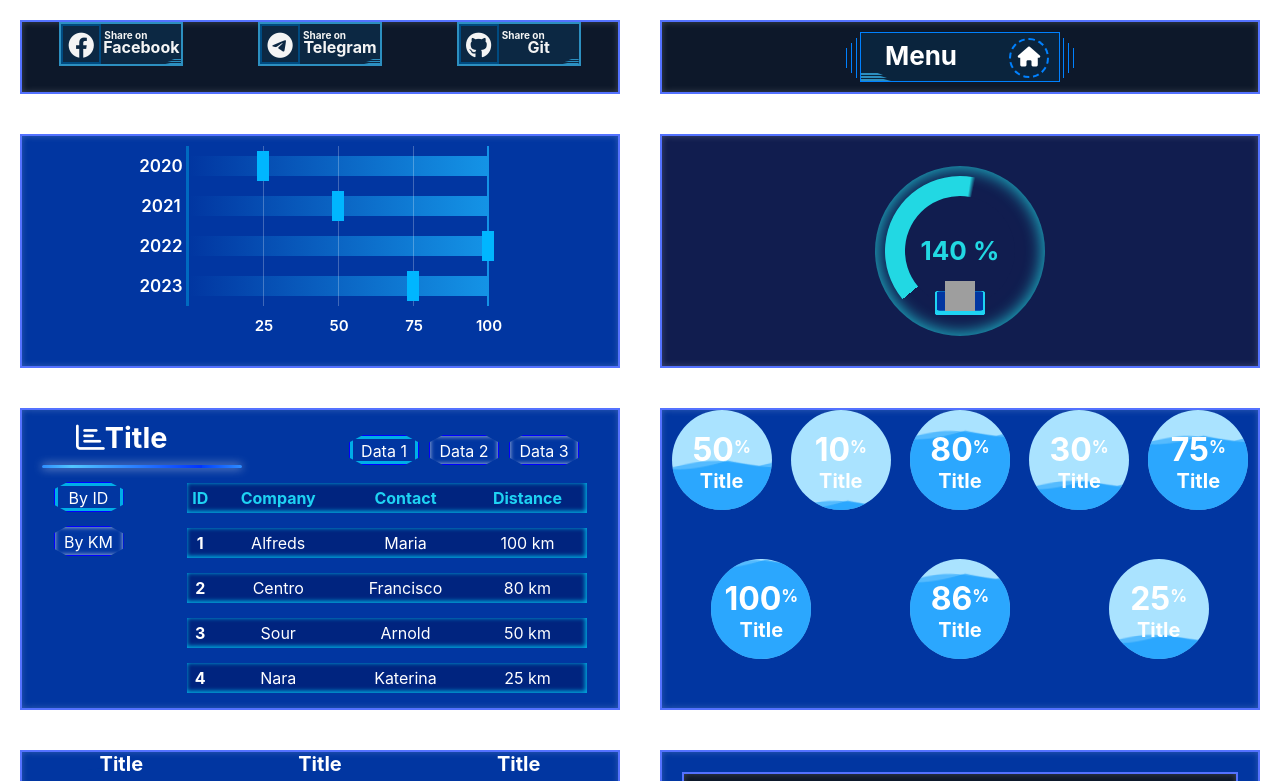
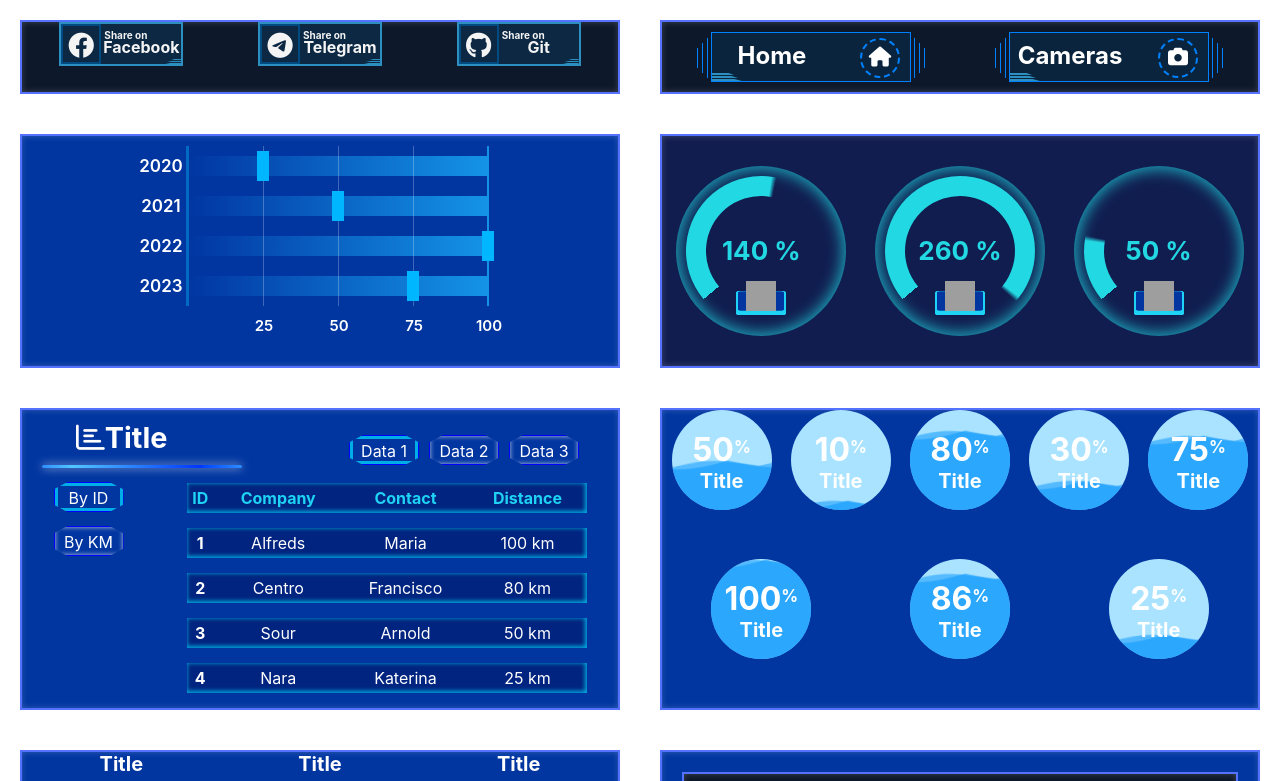
Before and after one commit to Akbar-Khaydarkhujayev/Component, a React (Create React App) app: page / in a window 1280 px wide. Shown: the top 781 px of the page. Built offline with nearby package versions, Linux system fonts and the light colour scheme; grey boxes are pictures that could not be loaded.

Commit message:
Corrections

```diff
--- a/src/components/custom button/button.css
+++ b/src/components/custom button/button.css
@@ -85,7 +85,7 @@
 
 .button-title {
     line-height: 45px;
-    font-size: 26px;
+    font-size: 24px;
     color: white;
     width: 120px;
     text-align: center;
--- a/src/components/custom button/button.js
+++ b/src/components/custom button/button.js
@@ -1,10 +1,10 @@
 import React from 'react';
 
-function Button(props) {
+function Button({text, icon}) {
     return (
         <div className="button-wrapper">
-            <div className="button-title">Menu</div>
-            <div className="button-icon"><i className="fa-solid fa-house button-icon1"></i></div>
+            <div className="button-title">{text}</div>
+            <div className="button-icon"><i className={icon}></i></div>
             <div className="line line1"></div>
             <div className="line line2"></div>
             <div className="line line3"></div>
--- a/src/pages/Home.js
+++ b/src/pages/Home.js
@@ -90,7 +90,8 @@ function Home() {
                     <ShareButton icon="fa-brands fa-github" text="Git"/>
                 </div>
                 <div className='container2 flex space-around'>
-                    <Button/>
+                    <Button icon="fa-solid fa-house button-icon1" text="Home"/>
+                    <Button icon="fa-solid fa-camera button-icon1" text="Cameras"/>
                 </div>
             </div>
             <div className="flex">
@@ -99,6 +100,8 @@ function Home() {
                 </div>
                 <div className='container1 flex space-around'>
                     <RoundChart data={140}/>
+                    <RoundChart data={260}/>
+                    <RoundChart data={50}/>
                 </div>
             </div>
             <div className="flex">
```
Also changed, not shown: 1 other file (tests, documents, lock files or other folders).
